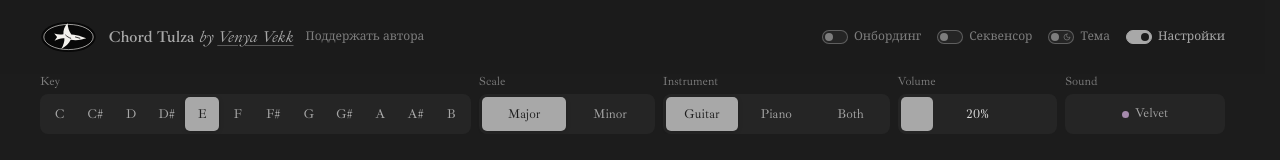
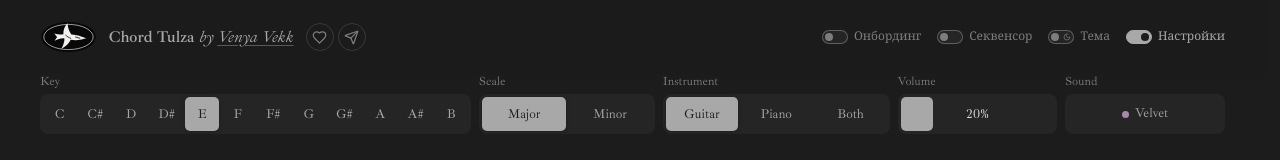
Before and after one commit to venyavekk-dev/chords, a React (Vite) app: page / in a window 1280 px wide. Shown: the top 160 px of the page. Built offline with nearby package versions, Linux system fonts and the light colour scheme.

Commit message:
Добавить компактные иконки поддержки (#24)
Заменить текстовую кнопку доната иконкой сердца и добавить ссылку на Telegram автора.

```diff
--- a/src/components/TopBar.tsx
+++ b/src/components/TopBar.tsx
@@ -1,4 +1,4 @@
-import { Moon, Sun } from "lucide-react";
+import { Heart, Moon, Send, Sun } from "lucide-react";
 import { useEffect, useRef, useState } from "react";
 import type { Instrument, ScaleMode, SoundPreset } from "../types/music";
 import { NOTES } from "../lib/musicTheory";
@@ -65,9 +65,27 @@ export function TopBar(props: Props) {
             <img src="/logo.svg" alt="" style={{ height: logoSize, width: "auto" }} />
           </button>
           <h1 ref={nameRef}><span>Chord Tulza</span> <i>by <a href="https://venyavekk.com/music" target="_blank" rel="noreferrer">Venya Vekk</a></i></h1>
-          <button type="button" className="support-link" onClick={props.onDonationClick}>
-            Поддержать автора
-          </button>
+          <div className="header-actions" aria-label="Поддержка проекта">
+            <button
+              type="button"
+              className="header-icon-link"
+              aria-label="Поддержать автора"
+              title="Поддержать автора"
+              onClick={props.onDonationClick}
+            >
+              <Heart size={15} aria-hidden="true" />
+            </button>
+            <a
+              href="https://t.me/veqqa"
+              target="_blank"
+              rel="noreferrer"
+              className="header-icon-link"
+              aria-label="Написать автору в Telegram"
+              title="Написать автору в Telegram"
+            >
+              <Send size={15} aria-hidden="true" />
+            </a>
+          </div>
         </div>
         <div className="brand-toggle-stack">
           <button
--- a/src/styles.css
+++ b/src/styles.css
@@ -326,6 +326,34 @@ select {
   color: var(--text-primary);
 }
 
+.header-actions {
+  display: inline-flex;
+  flex-shrink: 0;
+  align-items: center;
+  gap: var(--space-1);
+}
+
+.header-icon-link {
+  display: inline-flex;
+  align-items: center;
+  justify-content: center;
+  width: 28px;
+  height: 28px;
+  padding: 0;
+  border: 1px solid var(--border-default);
+  border-radius: var(--radius-pill);
+  background: transparent;
+  color: var(--text-secondary);
+  text-decoration: none;
+  transition: color var(--transition-fast), border-color var(--transition-fast), background var(--transition-fast);
+}
+
+.header-icon-link:hover {
+  border-color: var(--border-strong);
+  background: var(--surface-hover);
+  color: var(--text-strong);
+}
+
 .theme-switch .theme-icon {
   position: absolute;
   top: 50%;
@@ -1822,7 +1850,7 @@ select {
     row-gap: 4px;
   }
 
-  .support-link {
+  .header-actions {
     margin-left: auto;
   }
 
```
Also changed, not shown: 1 other file (tests, documents, lock files or other folders).
